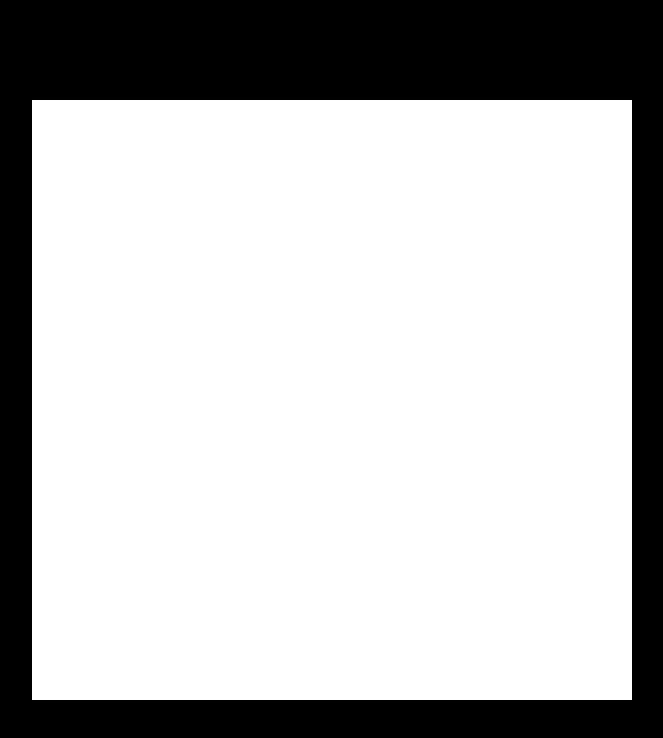
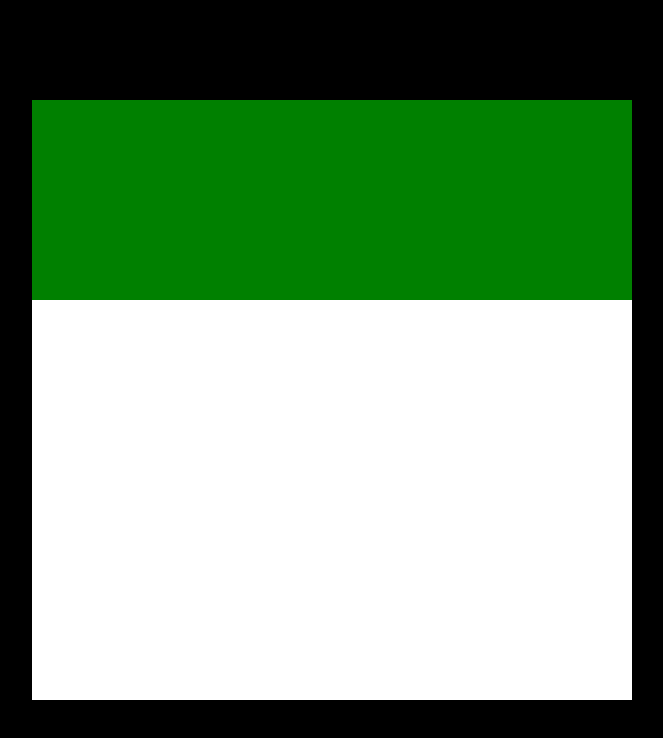
Before and after one commit to jugxavier/Square, a plain HTML site: page index.html in a window 1280 px wide. Shown: the whole page, without its empty margins (308-971 px from the left). Drawn offline with Linux system fonts and the light colour scheme.

Commit message:
first square

```diff
--- a/index.html
+++ b/index.html
@@ -8,9 +8,11 @@
 </head>
 <body>
     <div class="bigSquares">
-        <div class="quadradoMedio"></div>
-        <div class="quadradoMedio"></div>
-        <div class="quadradoMedio"></div>
+        <div class="primeiraLinha">
+            <div class="quadradoMedio"></div>
+            <div class="quadradoMedio"></div>
+            <div class="quadradoMedio"></div>
+        </div>
     </div>
 </body>
 </html>
--- a/styles.css
+++ b/styles.css
@@ -14,3 +14,8 @@ body{
     bottom: 0;
     right: 0;
 }
+.primeiraLinha{
+    width: 100%;
+    height: 200px;
+    background-color: green;
+}
```
